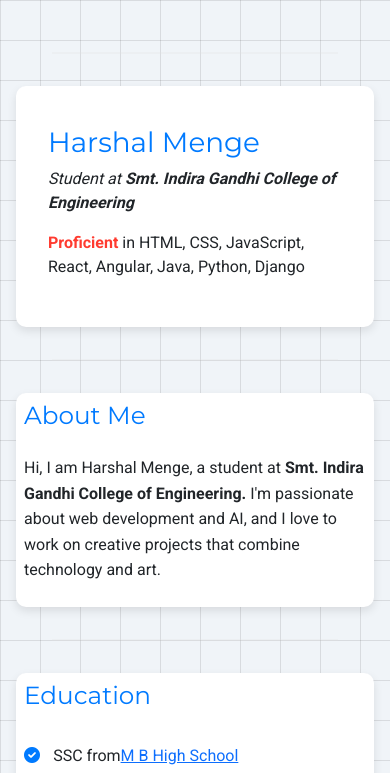
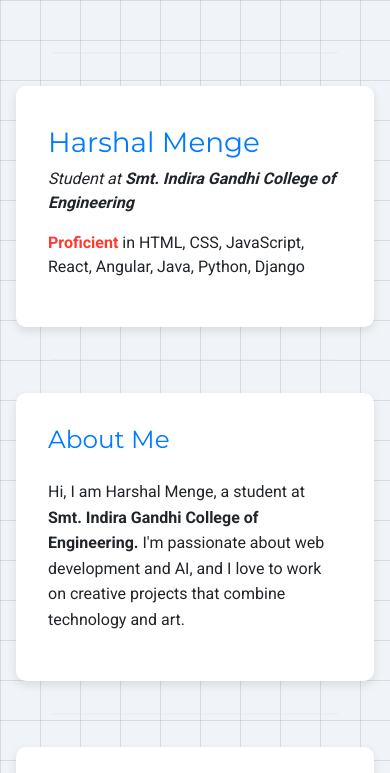
Before and after one commit to harryme17/Profile, a plain HTML site: page index.html in a window 390 px wide. Shown: the top 773 px of the page. Drawn offline with nearby package versions, Linux system fonts and the light colour scheme; some packages are replaced by stand-ins of ours; a script that the page names is missing.

Commit message:
Update index.html

```diff
--- a/index.html
+++ b/index.html
@@ -225,9 +225,7 @@
         font-size: 1.2em;
       }
 
-      .content, .education, .activities {
-        padding: 1em;
-      }
+
 
       .card {
         border-radius: 10px;
@@ -247,9 +245,7 @@
         font-size: 1em;
       }
 
-      .content, .education, .activities {
-        padding: 0.5em;
-      }
+
     }
   </style>
 </head>
```
